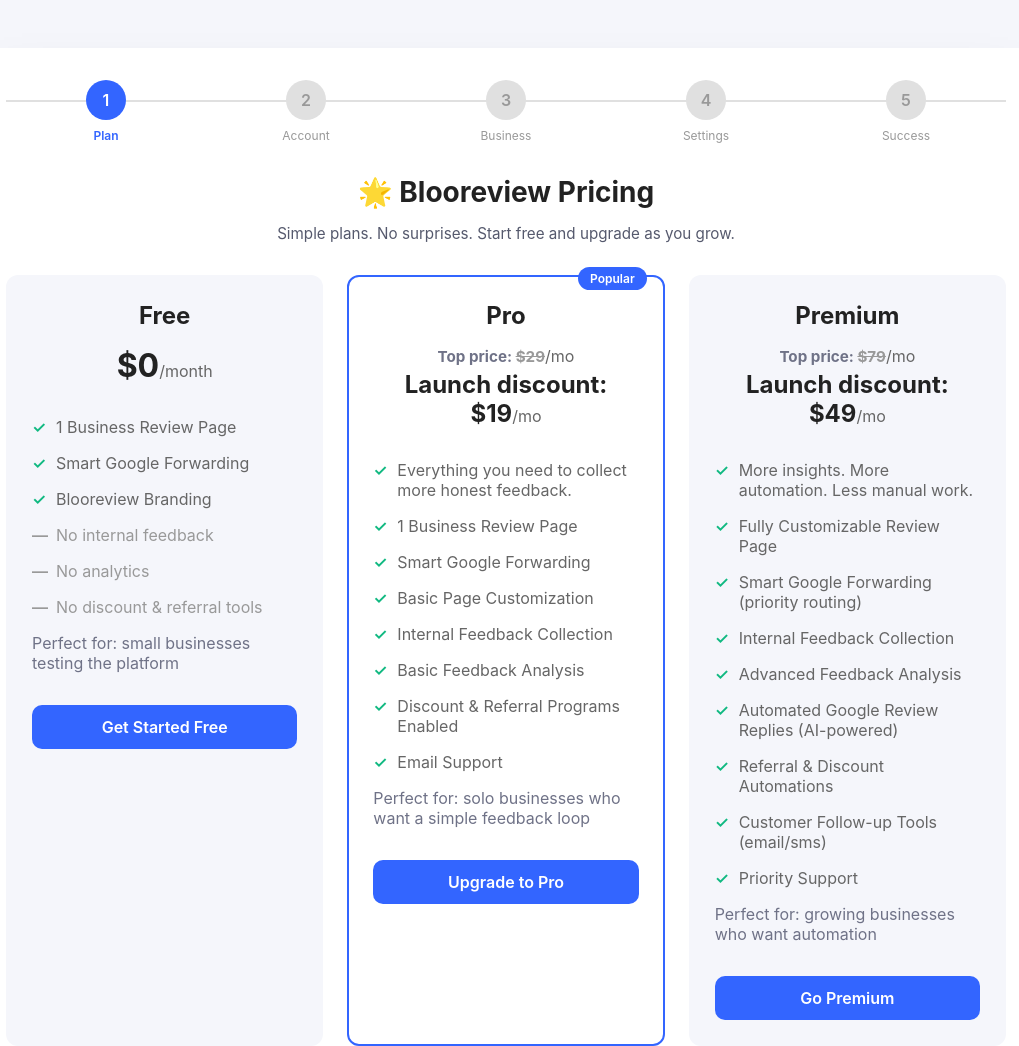
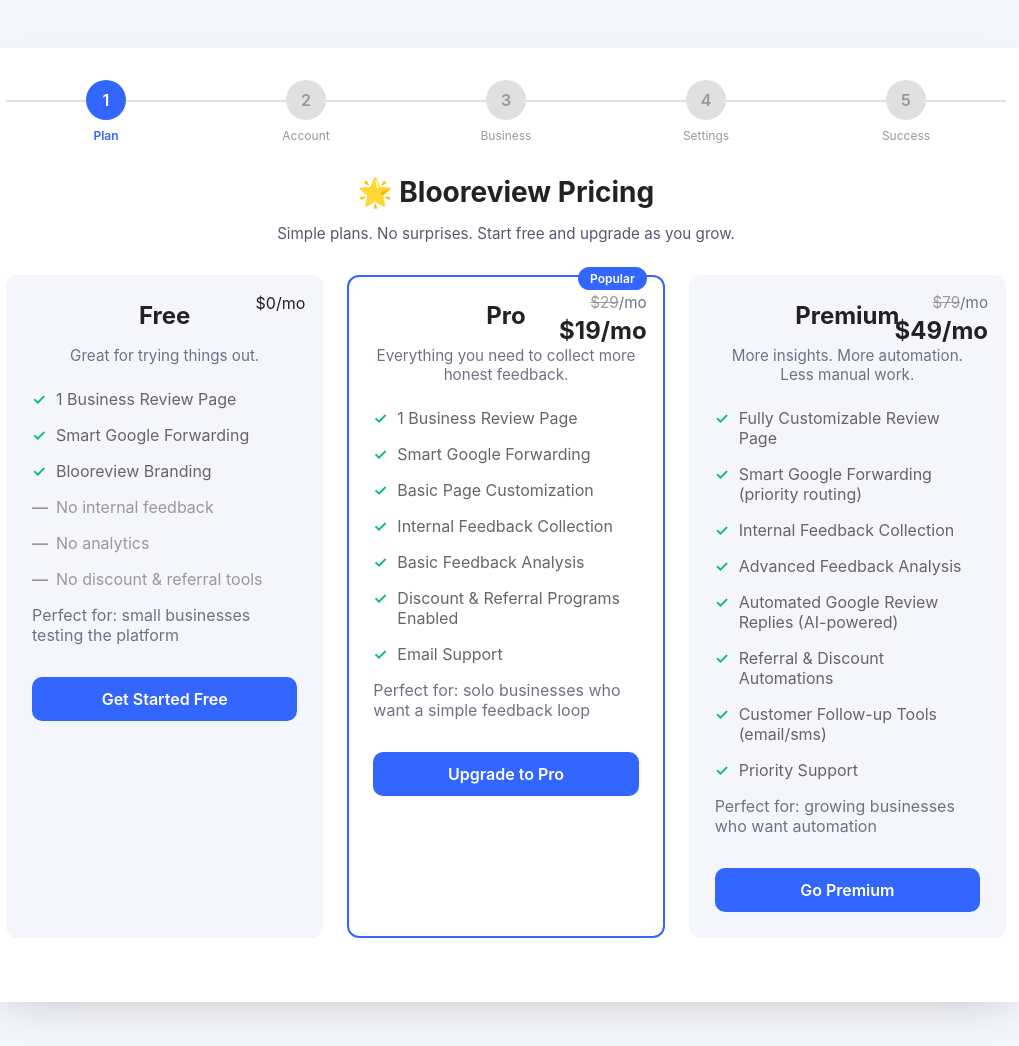
Before and after one commit to FranksForge/blooreview.app, a website: page public/signup/index.html in a window 1280 px wide. Shown: the top 1046 px of the page, without its empty margins (134-1153 px from the left). Drawn offline with Linux system fonts and the light colour scheme.

Commit message:
Signup: add sublines under plan names; move prices to top-right; ensure ‘Perfect for…’ not checkmarked

```diff
--- a/public/signup/index.html
+++ b/public/signup/index.html
@@ -42,7 +42,8 @@
           <div class="pricing-plans">
             <div class="plan-card">
               <h3>Free</h3>
-              <div class="plan-price">$0<span>/month</span></div>
+              <div class="plan-price-top">$0<span>/mo</span></div>
+              <p class="plan-subline">Great for trying things out.</p>
               <ul class="plan-features">
                 <li>1 Business Review Page</li>
                 <li>Smart Google Forwarding</li>
@@ -58,12 +59,12 @@
             <div class="plan-card featured">
               <div class="plan-badge">Popular</div>
               <h3>Pro</h3>
-              <div class="plan-price">
-                <div class="plan-top-price">Top price: <s>$29</s><span>/mo</span></div>
-                <div class="plan-discount">Launch discount: $19<span>/mo</span></div>
+              <div class="plan-price-top">
+                <div class="plan-top-price"><s>$29</s><span>/mo</span></div>
+                <div class="plan-discount">$19<span>/mo</span></div>
               </div>
+              <p class="plan-subline">Everything you need to collect more honest feedback.</p>
               <ul class="plan-features">
-                <li>Everything you need to collect more honest feedback.</li>
                 <li>1 Business Review Page</li>
                 <li>Smart Google Forwarding</li>
                 <li>Basic Page Customization</li>
@@ -78,12 +79,12 @@
 
             <div class="plan-card">
               <h3>Premium</h3>
-              <div class="plan-price">
-                <div class="plan-top-price">Top price: <s>$79</s><span>/mo</span></div>
-                <div class="plan-discount">Launch discount: $49<span>/mo</span></div>
+              <div class="plan-price-top">
+                <div class="plan-top-price"><s>$79</s><span>/mo</span></div>
+                <div class="plan-discount">$49<span>/mo</span></div>
               </div>
+              <p class="plan-subline">More insights. More automation. Less manual work.</p>
               <ul class="plan-features">
-                <li>More insights. More automation. Less manual work.</li>
                 <li>Fully Customizable Review Page</li>
                 <li>Smart Google Forwarding (priority routing)</li>
                 <li>Internal Feedback Collection</li>
--- a/public/signup/signup.css
+++ b/public/signup/signup.css
@@ -394,6 +394,12 @@
   background: #fff;
 }
 
+.plan-subline {
+  margin: 0.25rem 0 1rem 0;
+  color: #6f7287;
+  font-size: 0.95rem;
+}
+
 .plan-badge {
   position: absolute;
   top: -10px;
@@ -412,17 +418,11 @@
   color: #222;
 }
 
-.plan-price {
-  font-size: 2rem;
-  font-weight: 700;
-  color: #222;
-  margin-bottom: 1.5rem;
-}
-
-.plan-price span {
-  font-size: 1rem;
-  font-weight: 400;
-  color: #666;
+.plan-price-top {
+  position: absolute;
+  top: 1rem;
+  right: 1rem;
+  text-align: right;
 }
 
 .plan-features {
```
